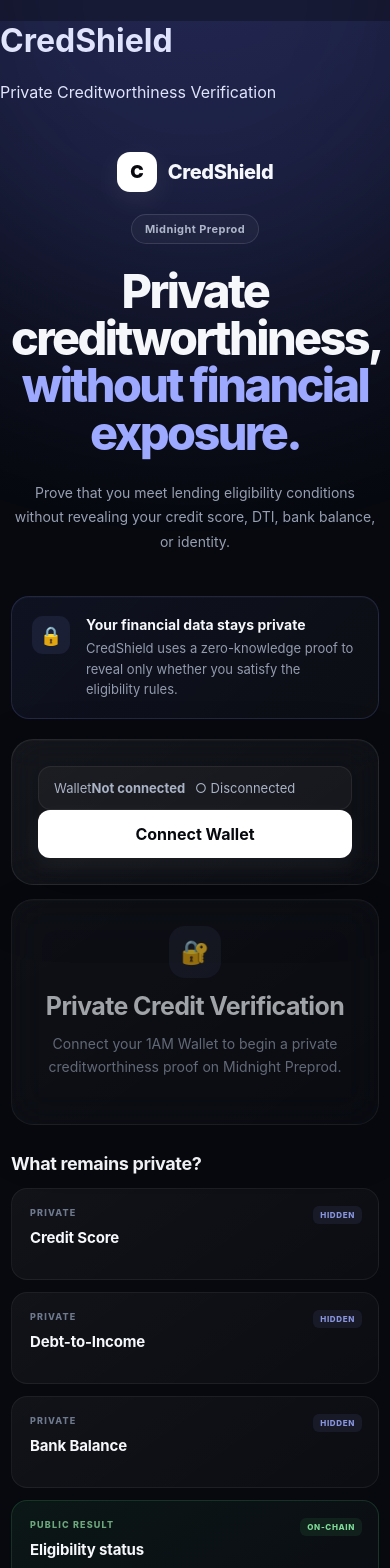
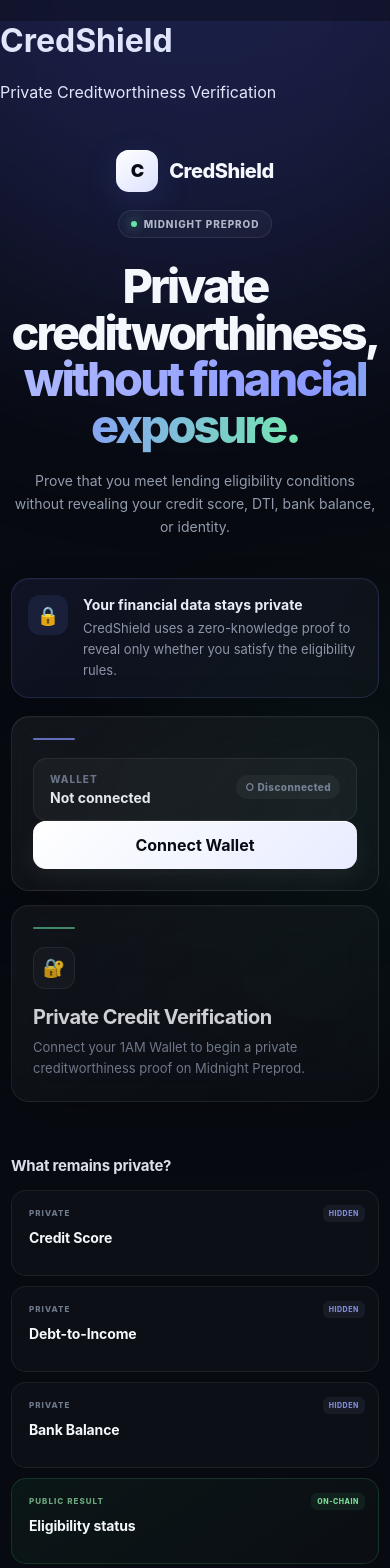
Before and after one commit to vaishnavi-87/Cred-shield, a React (Vite) app: page / in a window 390 px wide. Shown: the top 1568 px of the page. Built offline with nearby package versions, Linux system fonts and the light colour scheme.

Commit message:
Level 5: polish CredShield product interface

```diff
--- a/src/App.css
+++ b/src/App.css
@@ -7,23 +7,44 @@
     Inter, ui-sans-serif, system-ui, -apple-system, BlinkMacSystemFont,
     "Segoe UI", sans-serif;
 
-  color: #f5f7fb;
-  background: #07090f;
+  color: #f4f7fb;
+  background: #070a10;
   font-synthesis: none;
   text-rendering: optimizeLegibility;
+}
+
+html {
+  scroll-behavior: smooth;
 }
 
 body {
   margin: 0;
   min-width: 320px;
   background:
-    radial-gradient(circle at 50% -10%, rgba(103, 116, 255, 0.16), transparent 34%),
-    #07090f;
+    radial-gradient(
+      circle at 50% -15%,
+      rgba(93, 105, 255, 0.18),
+      transparent 34%
+    ),
+    radial-gradient(
+      circle at 90% 45%,
+      rgba(65, 214, 157, 0.05),
+      transparent 30%
+    ),
+    #070a10;
 }
+
+/* ============================================================
+   BASE
+   ============================================================ */
 
 button,
 input {
   font: inherit;
+}
+
+button {
+  -webkit-tap-highlight-color: transparent;
 }
 
 .app {
@@ -34,22 +55,24 @@
 
 .background-glow {
   position: fixed;
-  width: 650px;
-  height: 650px;
-  top: -330px;
+  width: 720px;
+  height: 720px;
+  top: -390px;
   left: 50%;
   transform: translateX(-50%);
   border-radius: 50%;
-  background: rgba(105, 119, 255, 0.16);
-  filter: blur(110px);
+  background: rgba(91, 104, 255, 0.13);
+  filter: blur(120px);
   pointer-events: none;
+  z-index: 0;
 }
 
 .container {
   position: relative;
-  width: min(960px, calc(100% - 32px));
+  z-index: 1;
+  width: min(1040px, calc(100% - 36px));
   margin: 0 auto;
-  padding: 28px 0 60px;
+  padding: 24px 0 72px;
 }
 
 /* ============================================================
@@ -58,62 +81,79 @@
 
 .hero {
   text-align: center;
-  padding: 28px 0 30px;
+  padding: 26px 0 32px;
 }
 
 .brand {
   display: inline-flex;
   align-items: center;
   gap: 11px;
-  margin-bottom: 22px;
+  margin-bottom: 18px;
   font-size: 20px;
   font-weight: 800;
-  letter-spacing: -0.02em;
+  letter-spacing: -0.025em;
 }
 
 .brand-icon {
-  width: 40px;
-  height: 40px;
+  width: 42px;
+  height: 42px;
   display: grid;
   place-items: center;
   border-radius: 13px;
-  background: #fff;
-  color: #07090f;
+  background: linear-gradient(145deg, #ffffff, #dce2ff);
+  color: #080b12;
   font-size: 18px;
   font-weight: 900;
-  box-shadow: 0 8px 30px rgba(255, 255, 255, 0.08);
+  box-shadow:
+    0 10px 35px rgba(103, 117, 255, 0.15),
+    inset 0 1px 0 rgba(255, 255, 255, 0.8);
 }
 
 .network-badge {
-  display: block;
+  display: flex;
+  align-items: center;
+  gap: 7px;
   width: fit-content;
-  margin: 0 auto 24px;
-  padding: 7px 13px;
-  border: 1px solid rgba(255, 255, 255, 0.12);
+  margin: 0 auto 25px;
+  padding: 7px 12px;
+  border: 1px solid rgba(255, 255, 255, 0.09);
   border-radius: 999px;
   background: rgba(255, 255, 255, 0.035);
-  color: #aeb7ca;
-  font-size: 11px;
-  font-weight: 700;
-  letter-spacing: 0.04em;
+  color: #aeb7c8;
+  font-size: 10px;
+  font-weight: 800;
+  letter-spacing: 0.09em;
+  text-transform: uppercase;
+}
+
+.network-badge::before {
+  content: "";
+  width: 6px;
+  height: 6px;
+  border-radius: 50%;
+  background: #65e5a9;
+  box-shadow: 0 0 12px rgba(101, 229, 169, 0.8);
 }
 
 .hero h1 {
   margin: 0;
-  font-size: clamp(42px, 7vw, 70px);
-  line-height: 1.01;
-  letter-spacing: -0.055em;
+  font-size: clamp(42px, 7vw, 72px);
+  line-height: 1;
+  letter-spacing: -0.06em;
   font-weight: 850;
 }
 
 .hero h1 span {
-  color: #9da9ff;
+  background: linear-gradient(100deg, #aeb8ff, #8a98ff 55%, #73e7b0);
+  -webkit-background-clip: text;
+  background-clip: text;
+  color: transparent;
 }
 
 .hero-description {
-  max-width: 670px;
+  max-width: 690px;
   margin: 24px auto 0;
-  color: #969fb2;
+  color: #929bad;
   font-size: 16px;
   line-height: 1.75;
 }
@@ -124,43 +164,46 @@
 
 .privacy-banner {
   display: flex;
-  gap: 16px;
+  gap: 15px;
   align-items: flex-start;
-  padding: 19px 20px;
-  margin: 12px 0 20px;
-  border: 1px solid rgba(143, 157, 255, 0.16);
+  padding: 18px 20px;
+  margin: 8px 0 18px;
+  border: 1px solid rgba(133, 147, 255, 0.16);
   border-radius: 18px;
   background:
     linear-gradient(
       135deg,
-      rgba(113, 127, 255, 0.075),
+      rgba(101, 116, 255, 0.09),
       rgba(255, 255, 255, 0.025)
     );
-  box-shadow: inset 0 1px 0 rgba(255, 255, 255, 0.025);
+  box-shadow:
+    inset 0 1px 0 rgba(255, 255, 255, 0.025),
+    0 15px 45px rgba(0, 0, 0, 0.08);
 }
 
 .privacy-icon {
-  width: 38px;
-  height: 38px;
-  flex: 0 0 38px;
+  width: 40px;
+  height: 40px;
+  flex: 0 0 40px;
   display: grid;
   place-items: center;
-  border-radius: 11px;
-  background: rgba(143, 157, 255, 0.1);
+  border-radius: 12px;
+  background: rgba(132, 146, 255, 0.1);
   font-size: 18px;
 }
 
 .privacy-banner strong {
   display: block;
-  margin-bottom: 5px;
+  margin: 1px 0 5px;
+  color: #e8ecf6;
   font-size: 14px;
 }
 
 .privacy-banner p {
   margin: 0;
-  color: #929bae;
+  color: #8d96a9;
   font-size: 13px;
-  line-height: 1.55;
+  line-height: 1.6;
 }
 
 /* ============================================================
@@ -172,23 +215,43 @@
   gap: 14px;
 }
 
-/* Wallet and verification components */
+/* Wallet + verification cards */
 
 .wallet-section,
 .verification-card {
-  padding: 26px;
+  padding: 27px;
   border: 1px solid rgba(255, 255, 255, 0.085);
   border-radius: 22px;
   background:
     linear-gradient(
       145deg,
       rgba(255, 255, 255, 0.055),
-      rgba(255, 255, 255, 0.025)
+      rgba(255, 255, 255, 0.018)
     );
   backdrop-filter: blur(18px);
   box-shadow:
-    0 20px 60px rgba(0, 0, 0, 0.18),
+    0 22px 65px rgba(0, 0, 0, 0.18),
     inset 0 1px 0 rgba(255, 255, 255, 0.025);
+}
+
+.wallet-section {
+  position: relative;
+}
+
+.wallet-section::before,
+.verification-card::before {
+  content: "";
+  display: block;
+  width: 42px;
+  height: 2px;
+  margin-bottom: 18px;
+  border-radius: 999px;
+  background: #8794ff;
+  opacity: 0.7;
+}
+
+.verification-card::before {
+  background: #67dba6;
 }
 
 /* ============================================================
@@ -198,9 +261,10 @@
 .wallet-status {
   display: flex;
   align-items: center;
-  gap: 10px;
-  padding: 13px 15px;
-  border-radius: 13px;
+  justify-content: space-between;
+  gap: 14px;
+  padding: 14px 16px;
+  border-radius: 14px;
   border: 1px solid rgba(255, 255, 255, 0.07);
   background: rgba(255, 255, 255, 0.035);
   color: #aab3c5;
@@ -209,29 +273,63 @@
 
 .wallet-status.success {
   border-color: rgba(77, 220, 120, 0.18);
-  background: rgba(77, 220, 120, 0.06);
+  background: rgba(77, 220, 120, 0.055);
   color: #a7f5bf;
 }
 
 .wallet-status.error {
   border-color: rgba(255, 80, 100, 0.18);
-  background: rgba(255, 80, 100, 0.06);
+  background: rgba(255, 80, 100, 0.055);
   color: #ffabb7;
 }
 
+.wallet-status .label {
+  display: block;
+  margin-bottom: 4px;
+  color: #697387;
+  font-size: 10px;
+  font-weight: 800;
+  letter-spacing: 0.1em;
+  text-transform: uppercase;
+}
+
+.wallet-status strong {
+  color: #e4e8f1;
+  font-size: 14px;
+}
+
+.status-pill {
+  white-space: nowrap;
+  padding: 6px 9px;
+  border-radius: 999px;
+  background: rgba(255, 255, 255, 0.045);
+  color: #778196;
+  font-size: 10px;
+  font-weight: 800;
+  letter-spacing: 0.04em;
+}
+
+.status-pill.connected {
+  background: rgba(79, 220, 145, 0.08);
+  color: #82e6b0;
+}
+
 .wallet-address {
-  margin: 16px 0;
-  padding: 13px;
+  margin: 15px 0;
+  padding: 14px;
   border: 1px solid rgba(255, 255, 255, 0.06);
-  border-radius: 12px;
-  background: rgba(0, 0, 0, 0.2);
+  border-radius: 13px;
+  background: rgba(0, 0, 0, 0.18);
 }
 
 .wallet-address span {
   display: block;
-  color: #747e91;
-  font-size: 11px;
   margin-bottom: 6px;
+  color: #697387;
+  font-size: 10px;
+  font-weight: 800;
+  letter-spacing: 0.08em;
+  text-transform: uppercase;
 }
 
 .wallet-address code {
@@ -243,9 +341,9 @@
 
 .wallet-hint {
   margin: 12px 0 0;
-  color: #727d90;
-  font-size: 12px;
-  line-height: 1.5;
+  color: #6f798d;
+  font-size: 11px;
+  line-height: 1.6;
 }
 
 /* ============================================================
@@ -258,41 +356,47 @@
   width: 100%;
   padding: 14px 18px;
   border: 0;
-  border-radius: 12px;
+  border-radius: 13px;
   cursor: pointer;
   font-weight: 750;
   transition:
     transform 0.18s ease,
     opacity 0.18s ease,
-    box-shadow 0.18s ease;
+    box-shadow 0.18s ease,
+    background 0.18s ease;
 }
 
 .primary-button,
 .prove-button {
-  background: #fff;
-  color: #07090f;
-  box-shadow: 0 8px 24px rgba(255, 255, 255, 0.06);
+  background: linear-gradient(135deg, #ffffff, #e8ecff);
+  color: #080b12;
+  box-shadow:
+    0 9px 26px rgba(255, 255, 255, 0.06),
+    inset 0 1px 0 rgba(255, 255, 255, 0.9);
 }
 
-.primary-button:hover,
-.prove-button:hover {
+.primary-button:hover:not(:disabled),
+.prove-button:hover:not(:disabled) {
   transform: translateY(-2px);
-  box-shadow: 0 12px 30px rgba(255, 255, 255, 0.1);
+  box-shadow:
+    0 13px 32px rgba(255, 255, 255, 0.1),
+    0 0 0 4px rgba(137, 151, 255, 0.06);
 }
 
 .secondary-button {
-  color: #e9edf7;
-  background: rgba(255, 255, 255, 0.07);
+  color: #e5e9f3;
+  background: rgba(255, 255, 255, 0.065);
+  border: 1px solid rgba(255, 255, 255, 0.07);
 }
 
-.secondary-button:hover {
+.secondary-button:hover:not(:disabled) {
   transform: translateY(-2px);
-  background: rgba(255, 255, 255, 0.1);
+  background: rgba(255, 255, 255, 0.09);
 }
 
 button:disabled {
-  cursor: wait;
-  opacity: 0.5;
+  cursor: not-allowed;
+  opacity: 0.48;
 }
 
 /* ============================================================
@@ -301,146 +405,172 @@
 
 .private-inputs {
   display: grid;
-  gap: 13px;
-  margin: 20px 0;
+  gap: 14px;
+  margin: 22px 0;
   text-align: left;
 }
 
 .private-inputs label {
   display: grid;
-  gap: 7px;
-  color: #9ba4b7;
-  font-size: 12px;
-  font-weight: 600;
+  gap: 8px;
+  color: #a2abbd;
+  font-size: 11px;
+  font-weight: 700;
 }
 
 .private-inputs input {
   width: 100%;
-  padding: 14px;
+  padding: 14px 15px;
   border: 1px solid rgba(255, 255, 255, 0.09);
   border-radius: 12px;
   outline: none;
-  background: rgba(0, 0, 0, 0.25);
-  color: #fff;
+  background: rgba(0, 0, 0, 0.2);
+  color: #eef1f8;
   transition:
     border-color 0.18s ease,
+    box-shadow 0.18s ease,
     background 0.18s ease;
 }
 
-.private-inputs input:focus {
-  border-color: rgba(156, 169, 255, 0.65);
-  background: rgba(0, 0, 0, 0.32);
+.private-inputs input::placeholder {
+  color: #596274;
 }
 
-.private-inputs input::placeholder {
-  color: #5e687b;
+.private-inputs input:focus {
+  border-color: rgba(137, 151, 255, 0.48);
+  background: rgba(0, 0, 0, 0.26);
+  box-shadow: 0 0 0 4px rgba(112, 126, 255, 0.07);
+}
+
+.private-inputs input:disabled {
+  opacity: 0.55;
+}
+
+/* Remove number input arrows */
+
+.private-inputs input::-webkit-outer-spin-button,
+.private-inputs input::-webkit-inner-spin-button {
+  margin: 0;
+  -webkit-appearance: none;
+}
+
+.private-inputs input[type="number"] {
+  -moz-appearance: textfield;
 }
 
 /* ============================================================
-   VERIFICATION
+   VERIFICATION CARD
    ============================================================ */
 
-.verification-card {
-  text-align: center;
+.verification-card h2 {
+  margin: 0;
+  color: #f1f4fa;
+  font-size: 20px;
+  letter-spacing: -0.025em;
+}
+
+.verification-card > p {
+  margin: 8px 0 0;
+  max-width: 720px;
+  color: #818b9e;
+  font-size: 13px;
+  line-height: 1.65;
 }
 
 .disabled-card {
-  opacity: 0.65;
+  opacity: 0.85;
 }
 
 .section-icon {
-  width: 52px;
-  height: 52px;
-  margin: 0 auto 13px;
+  width: 42px;
+  height: 42px;
   display: grid;
   place-items: center;
-  border-radius: 16px;
-  background: rgba(156, 169, 255, 0.09);
-  font-size: 23px;
-}
-
-.verification-card h2 {
-  margin: 0;
-  font-size: 25px;
-  letter-spacing: -0.025em;
-}
-
-.verification-card p {
-  max-width: 620px;
-  margin: 11px auto 20px;
-  color: #949daf;
-  line-height: 1.65;
-  font-size: 14px;
+  margin-bottom: 16px;
+  border: 1px solid rgba(255, 255, 255, 0.08);
+  border-radius: 12px;
+  background: rgba(255, 255, 255, 0.035);
+  font-size: 18px;
 }
 
 .privacy-list {
   display: grid;
   gap: 8px;
-  margin: 20px 0;
-  color: #bfc8d9;
+  margin: 18px 0;
+  padding: 14px;
+  border: 1px solid rgba(103, 219, 166, 0.09);
+  border-radius: 13px;
+  background: rgba(103, 219, 166, 0.025);
+}
+
+.privacy-list span {
+  color: #91b5a4;
+  font-size: 11px;
+}
+
+.proof-status {
+  display: flex;
+  align-items: flex-start;
+  gap: 13px;
+  margin-top: 17px;
+  padding: 15px;
+  border: 1px solid rgba(137, 151, 255, 0.15);
+  border-radius: 14px;
+  background: rgba(111, 126, 255, 0.055);
+}
+
+.proof-status strong {
+  display: block;
+  margin-bottom: 5px;
+  color: #e2e6f5;
   font-size: 13px;
 }
 
-/* ============================================================
-   VERIFICATION STATUS
-============================================================ */
-
-.verification-status {
-  border: 1px solid rgba(130, 140, 255, 0.18) !important;
-  background:
-    linear-gradient(
-      145deg,
-      rgba(45, 52, 110, 0.28),
-      rgba(15, 20, 45, 0.72)
-    ) !important;
-  box-shadow: 0 18px 50px rgba(0, 0, 0, 0.16);
+.proof-status span {
+  display: block;
+  margin-top: 3px;
+  color: #7f899e;
+  font-size: 11px;
+  line-height: 1.5;
 }
 
-.verification-status h3 {
-  font-size: 14px;
-  letter-spacing: 0.01em;
-  color: #dce1f5;
+.spinner,
+.status-spinner {
+  flex: 0 0 auto;
+  animation: spin 1s linear infinite;
+}
+
+.spinner {
+  width: 19px;
+  height: 19px;
+  margin-top: 1px;
+  border: 2px solid rgba(255, 255, 255, 0.12);
+  border-top-color: #aab5ff;
+  border-radius: 50%;
 }
 
 .status-spinner {
-  display: inline-grid;
-  place-items: center;
-  width: 22px;
-  height: 22px;
-  flex: 0 0 22px;
-  border: 2px solid rgba(255, 255, 255, 0.16);
-  border-top-color: #fff;
-  border-radius: 50%;
-  animation: spin 0.8s linear infinite;
-  font-size: 0;
-}
-
-.status-spinner::after {
-  content: "";
+  display: inline-block;
 }
 
 /* ============================================================
-   SUCCESS
+   SUCCESS / ERROR
    ============================================================ */
 
 .success-card {
   display: flex;
-  align-items: center;
+  align-items: flex-start;
   gap: 14px;
-  text-align: left;
-  padding: 16px;
   margin-top: 18px;
-  border-radius: 14px;
-  background: rgba(77, 220, 120, 0.055);
-  border: 1px solid rgba(77, 220, 120, 0.15);
-}
-
-.success-card span {
-  display: block;
-  margin-top: 4px;
-  color: #9ea8ba;
-  font-size: 13px;
-  line-height: 1.4;
+  padding: 18px;
+  border: 1px solid rgba(77, 220, 120, 0.18);
+  border-radius: 15px;
+  background:
+    linear-gradient(
+      135deg,
+      rgba(77, 220, 120, 0.075),
+      rgba(255, 255, 255, 0.018)
+    );
 }
 
 .success-icon {
@@ -449,19 +579,63 @@
   flex: 0 0 38px;
   display: grid;
   place-items: center;
-  border-radius: 50%;
-  background: rgba(77, 220, 120, 0.13);
-  color: #9effb3;
+  border-radius: 11px;
+  background: rgba(77, 220, 120, 0.1);
+  color: #8df0bd;
   font-weight: 900;
 }
 
+.success-card strong {
+  display: block;
+  margin: 1px 0 5px;
+  color: #baf6d1;
+  font-size: 14px;
+}
+
+.success-card span {
+  display: block;
+  color: #82988b;
+  font-size: 11px;
+  line-height: 1.55;
+}
+
+.success-card .privacy-note {
+  margin-top: 7px;
+  color: #a0c4ad;
+}
+
 .error-message {
-  margin-top: 14px;
-  padding: 12px;
-  border-radius: 10px;
-  background: rgba(255, 80, 80, 0.08);
-  color: #ffb1b1;
-  font-size: 13px;
+  margin-top: 16px;
+  padding: 13px 14px;
+  border: 1px solid rgba(255, 80, 100, 0.17);
+  border-radius: 12px;
+  background: rgba(255, 80, 100, 0.055);
+  color: #ffabb7;
+  font-size: 12px;
+  line-height: 1.55;
+}
+
+/* ============================================================
+   VERIFICATION STATUS
+   ============================================================ */
+
+.verification-status {
+  border: 1px solid rgba(130, 140, 255, 0.16) !important;
+  background:
+    linear-gradient(
+      145deg,
+      rgba(20, 26, 55, 0.86),
+      rgba(10, 14, 27, 0.82)
+    ) !important;
+  box-shadow:
+    0 20px 50px rgba(0, 0, 0, 0.15),
+    inset 0 1px 0 rgba(255, 255, 255, 0.025);
+}
+
+.verification-status h3 {
+  color: #dce1f0;
+  font-size: 14px;
+  letter-spacing: -0.01em;
 }
 
 /* ============================================================
@@ -470,58 +644,56 @@
 
 .privacy-model {
   margin-top: 28px;
+  padding: 26px 0 0;
 }
 
 .privacy-model h2 {
-  margin: 0 0 14px;
-  font-size: 18px;
-  letter-spacing: -0.02em;
+  margin: 0 0 15px;
+  color: #dce1ec;
+  font-size: 15px;
+  font-weight: 750;
+  letter-spacing: -0.015em;
 }
 
 .privacy-grid {
   display: grid;
-  grid-template-columns: repeat(2, 1fr);
-  gap: 12px;
+  grid-template-columns: repeat(4, 1fr);
+  gap: 10px;
 }
 
 .privacy-grid > div {
   position: relative;
-  min-height: 92px;
-  padding: 18px;
-  border: 1px solid rgba(255, 255, 255, 0.06);
-  border-radius: 16px;
-  background:
-    linear-gradient(
-      145deg,
-      rgba(255, 255, 255, 0.045),
-      rgba(255, 255, 255, 0.02)
-    );
+  min-height: 86px;
+  padding: 17px;
+  border: 1px solid rgba(255, 255, 255, 0.065);
+  border-radius: 15px;
+  background: rgba(255, 255, 255, 0.025);
 }
 
 .privacy-grid span {
   display: block;
+  margin-bottom: 9px;
   color: #6f798d;
-  font-size: 9px;
+  font-size: 8px;
   font-weight: 800;
   letter-spacing: 0.13em;
-  margin-bottom: 9px;
 }
 
 .privacy-grid strong {
-  font-size: 15px;
+  font-size: 14px;
   letter-spacing: -0.01em;
 }
 
 .privacy-grid > div:not(.public-result)::after {
   content: "HIDDEN";
   position: absolute;
-  right: 16px;
-  top: 17px;
-  padding: 4px 7px;
+  right: 13px;
+  top: 14px;
+  padding: 4px 6px;
   border-radius: 6px;
-  background: rgba(156, 169, 255, 0.08);
-  color: #8995df;
-  font-size: 8px;
+  background: rgba(156, 169, 255, 0.07);
+  color: #7e8bd1;
+  font-size: 7px;
   font-weight: 800;
   letter-spacing: 0.08em;
 }
@@ -531,8 +703,8 @@
   background:
     linear-gradient(
       145deg,
-      rgba(77, 220, 120, 0.065),
-      rgba(255, 255, 255, 0.02)
+      rgba(77, 220, 120, 0.06),
+      rgba(255, 255, 255, 0.018)
     ) !important;
 }
 
@@ -543,13 +715,13 @@
 .public-result::after {
   content: "ON-CHAIN";
   position: absolute;
-  right: 16px;
-  top: 17px;
-  padding: 4px 7px;
+  right: 13px;
+  top: 14px;
+  padding: 4px 6px;
   border-radius: 6px;
   background: rgba(77, 220, 120, 0.08);
   color: #7edb98;
-  font-size: 8px;
+  font-size: 7px;
   font-weight: 800;
   letter-spacing: 0.08em;
 }
@@ -569,6 +741,10 @@
   font-size: 11px;
 }
 
+footer p {
+  margin: 0;
+}
+
 /* ============================================================
    ANIMATION
    ============================================================ */
@@ -583,10 +759,17 @@
    RESPONSIVE
    ============================================================ */
 
+@media (max-width: 800px) {
+  .privacy-grid {
+    grid-template-columns: repeat(2, 1fr);
+  }
+}
+
 @media (max-width: 650px) {
   .container {
     width: min(100% - 22px, 960px);
-    padding-top: 16px;
+    padding-top: 14px;
+    padding-bottom: 45px;
   }
 
   .hero {
@@ -598,7 +781,19 @@
   }
 
   .hero-description {
+    margin-top: 19px;
     font-size: 14px;
+    line-height: 1.65;
+  }
+
+  .wallet-section,
+  .verification-card {
+    padding: 21px;
+    border-radius: 18px;
+  }
+
+  .privacy-banner {
+    padding: 16px;
   }
 
   .privacy-grid {
@@ -609,6 +804,10 @@
     align-items: flex-start;
   }
 
+  .status-pill {
+    margin-top: 2px;
+  }
+
   footer {
     flex-direction: column;
   }
```
Lines whose indentation alone changed are shown as unchanged.
